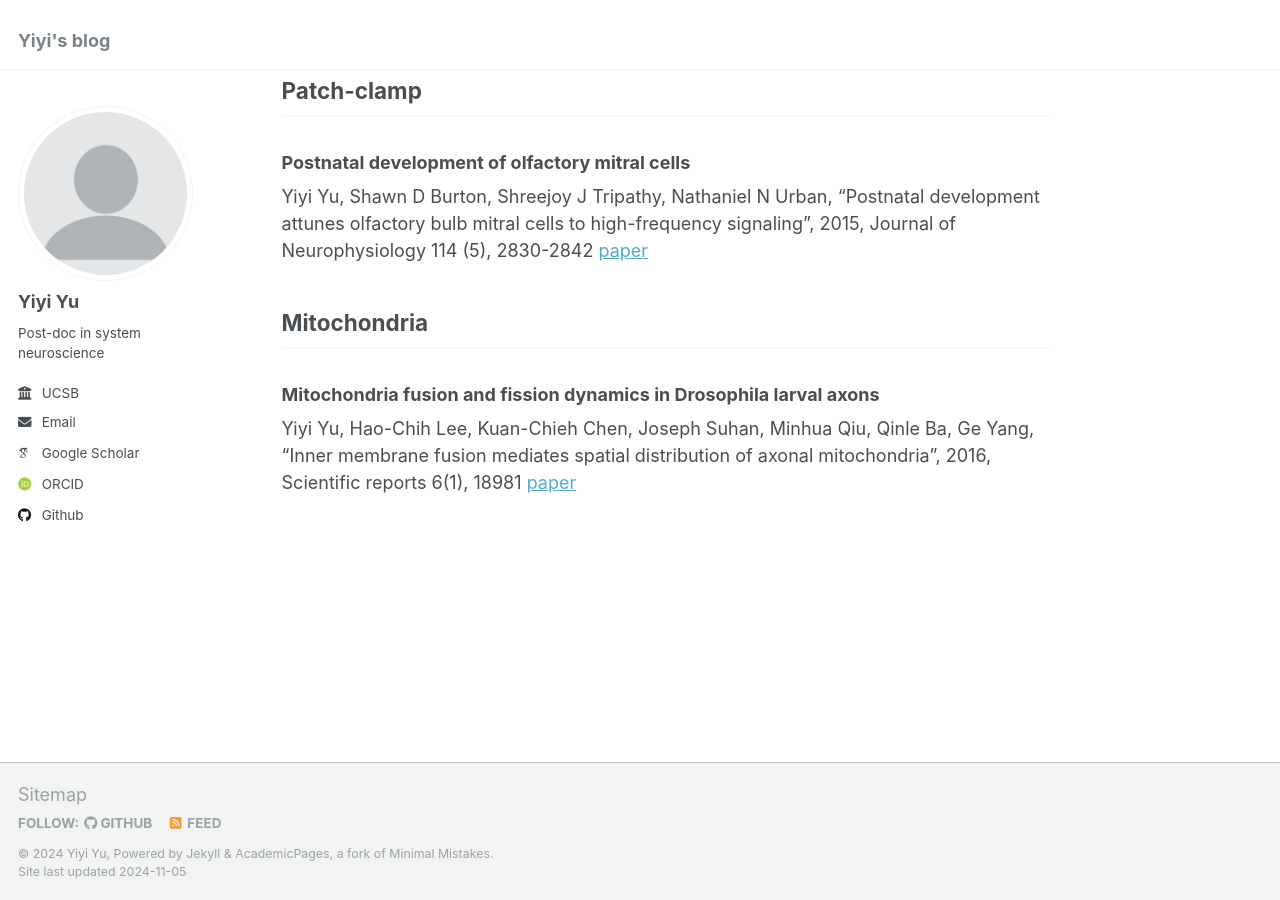
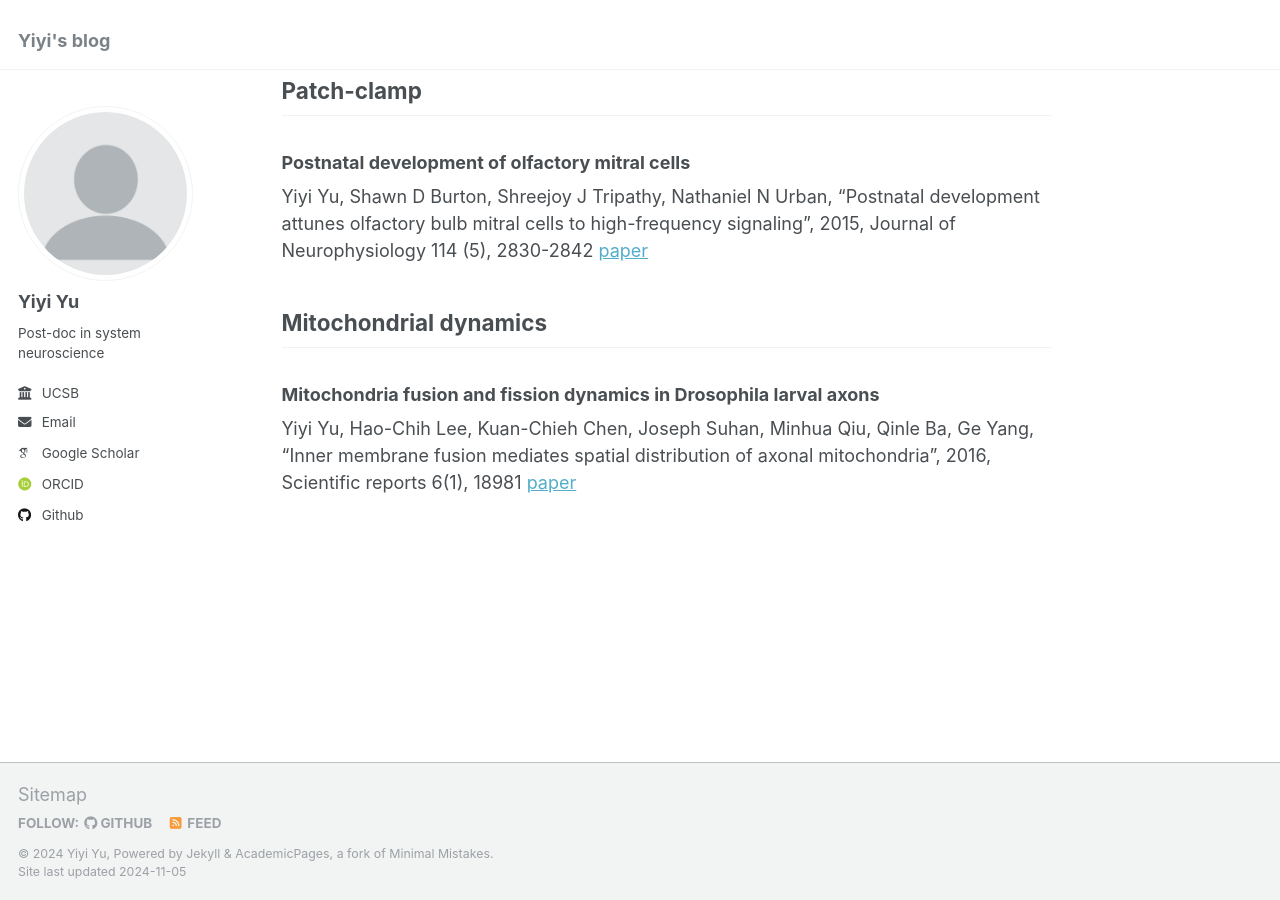
Before and after one commit to yuyiyi/yuyiyi.github.io, a Jekyll site: the page built from _pages/about.md, in a window 1280 px wide and 900 px high, scrolled down 1772 px. Built offline with Jekyll 4.4.1, drawn with Linux system fonts in a browser that asks for light colours; some web fonts are replaced.

Commit message:
Update about.md

```diff
--- a/_pages/about.md
+++ b/_pages/about.md
@@ -52,7 +52,7 @@ Yiyi Yu, Shawn D Burton, Shreejoy J Tripathy, Nathaniel N Urban, “Postnatal de
 [paper](https://journals.physiology.org/doi/full/10.1152/jn.00315.2015)
 
 
-## Mitochondria
+## Mitochondrial dynamics
 ### Mitochondria fusion and fission dynamics in Drosophila larval axons
 
 Yiyi Yu, Hao-Chih Lee, Kuan-Chieh Chen, Joseph Suhan, Minhua Qiu, Qinle Ba, Ge Yang, “Inner membrane fusion mediates spatial distribution of axonal mitochondria”, 2016, Scientific reports 6(1), 18981
```
